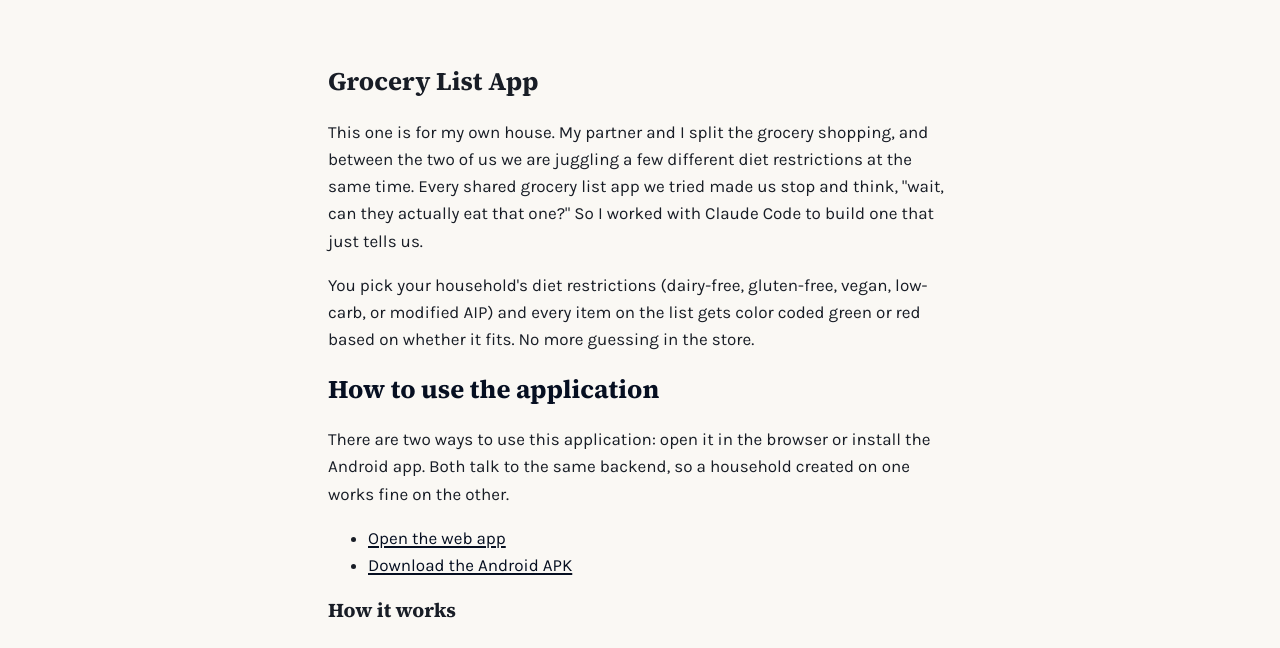
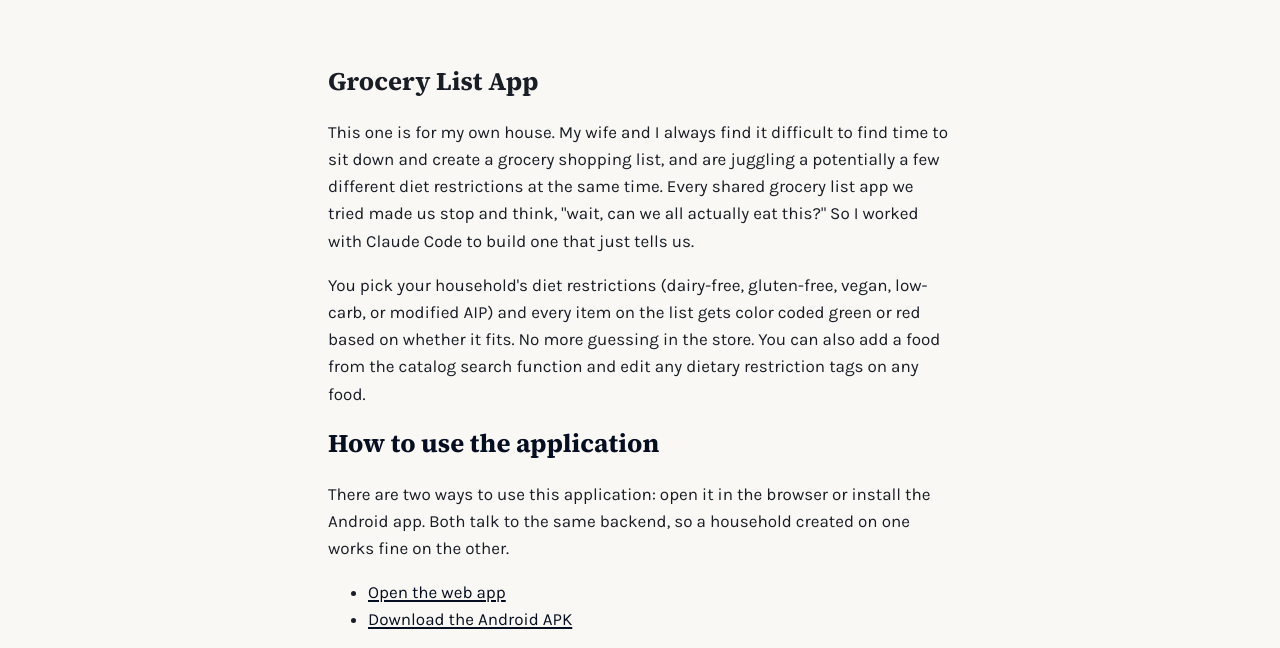
Before and after one commit to johnboniello/johnboniello.github.io, an Eleventy site: page src/projects/grocery-list.md in a window 1280 px wide. Shown: the part 76-724 px from the top of the page. Built offline with nearby package versions, Linux system fonts and the light colour scheme; Eleventy itself is replaced by a stand-in of ours; files that its build step writes are made by us from their sources.

Commit message:
Update Grocery List project page copy
Co-Authored-By: Claude Sonnet 5 <noreply@anthropic.com>

```diff
--- a/src/projects/grocery-list.md
+++ b/src/projects/grocery-list.md
@@ -7,9 +7,9 @@ description: A shared household grocery list with diet-restriction highlighting.
 
 # Grocery List App
 
-This one is for my own house. My partner and I split the grocery shopping, and between the two of us we are juggling a few different diet restrictions at the same time. Every shared grocery list app we tried made us stop and think, "wait, can they actually eat that one?" So I worked with Claude Code to build one that just tells us.
+This one is for my own house. My wife and I always find it difficult to find time to sit down and create a grocery shopping list, and are juggling a potentially a few different diet restrictions at the same time. Every shared grocery list app we tried made us stop and think, "wait, can we all actually eat this?" So I worked with Claude Code to build one that just tells us.
 
-You pick your household's diet restrictions (dairy-free, gluten-free, vegan, low-carb, or modified AIP) and every item on the list gets color coded green or red based on whether it fits. No more guessing in the store.
+You pick your household's diet restrictions (dairy-free, gluten-free, vegan, low-carb, or modified AIP) and every item on the list gets color coded green or red based on whether it fits. No more guessing in the store. You can also add a food from the catalog search function and edit any dietary restriction tags on any food.
 
 ## How to use the application
 
```
